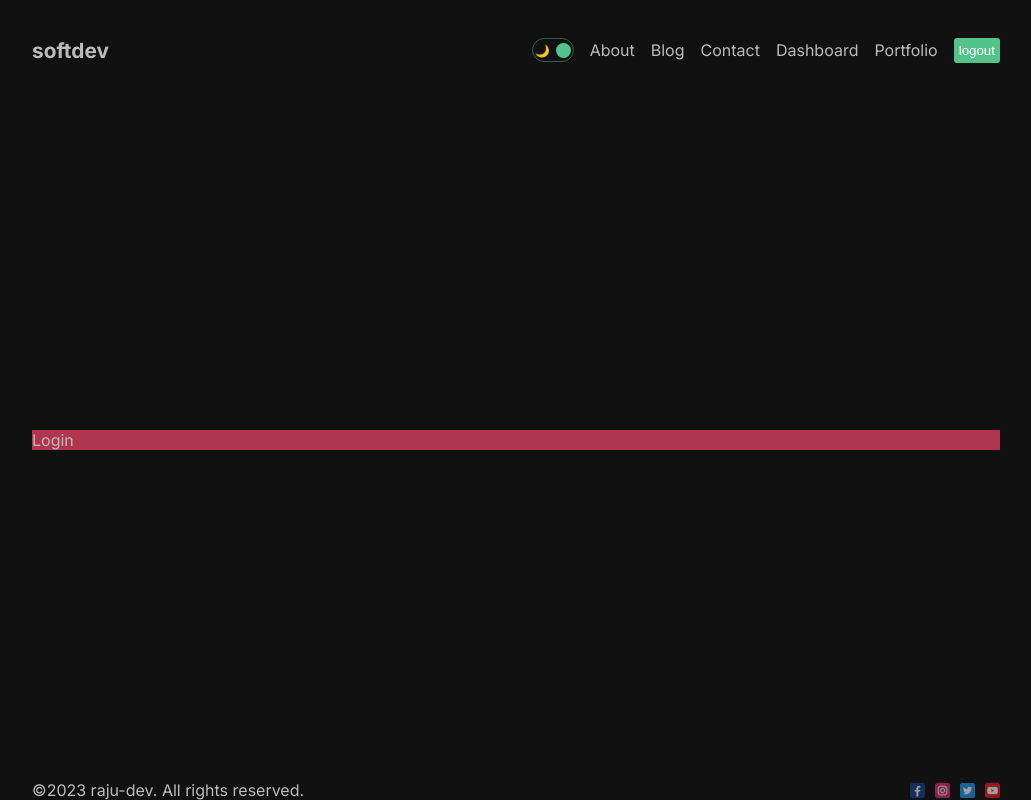
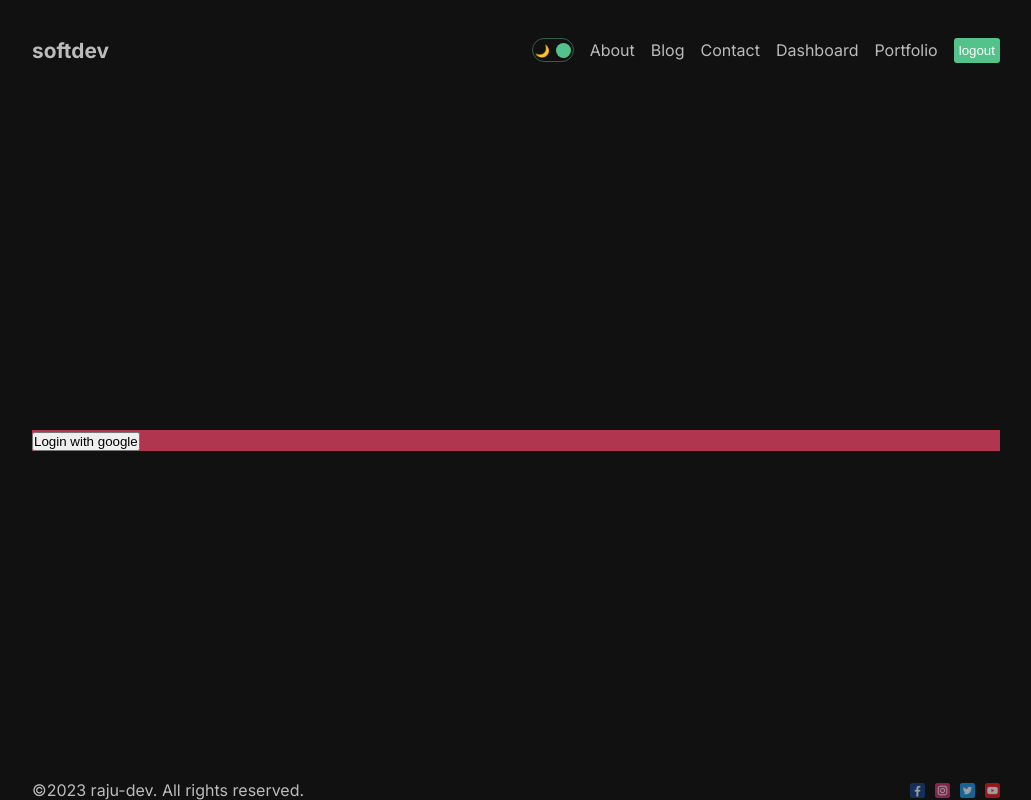
Before and after one commit to rajutamanglama63/next-13, a Next.js app: page /dashboard/login in a window 1280 px wide. Shown: the whole page, without its empty margins (124-1155 px from the left). Built offline with nearby package versions, Linux system fonts and the light colour scheme.

Commit message:
feat: google authentication added

```diff
--- a/src/app/blog/page.jsx
+++ b/src/app/blog/page.jsx
@@ -10,7 +10,7 @@
     });
 
     const data = res.json();
-    console.log("data: ", data);
+    // console.log("data: ", data);
 
     return data;
   } catch (error) {
--- a/src/app/dashboard/(auth)/login/page.jsx
+++ b/src/app/dashboard/(auth)/login/page.jsx
@@ -1,8 +1,15 @@
+"use client";
+
 import React from "react";
 import styles from "./page.module.css";
+import { signIn } from "next-auth/react";
 
 const Login = () => {
-  return <div className={styles.container}>Login</div>;
+  return (
+    <div className={styles.container}>
+      <button onClick={() => signIn("google")}>Login with google</button>
+    </div>
+  );
 };
 
 export default Login;
--- a/src/app/dashboard/page.jsx
+++ b/src/app/dashboard/page.jsx
@@ -1,11 +1,15 @@
 "use client";
 import React, { useEffect, useState } from "react";
 import styles from "./page.module.css";
+import { useSession } from "next-auth/react";
 
 const Dashboard = () => {
   const [data, setData] = useState([]);
   const [err, setErr] = useState(false);
   const [isLoading, setIsLoading] = useState(false);
+
+  const session = useSession();
+  console.log("session: ", session);
 
   useEffect(() => {
     const getData = async () => {
@@ -26,7 +30,7 @@
 
     getData();
   }, []);
-  console.log(data);
+
   return <div className={styles.container}>Dashboard</div>;
 };
 
--- a/src/app/layout.js
+++ b/src/app/layout.js
@@ -3,6 +3,7 @@
 import { Inter } from "next/font/google";
 import Footer from "@/components/footer/Footer";
 import { ThemeProvider } from "@/context/DarkModeToggle";
+import AuthProvider from "@/components/AuthProvider/AuthProvider";
 
 const inter = Inter({ subsets: ["latin"] });
 
@@ -16,11 +17,13 @@
     <html lang="en">
       <body className={inter.className}>
         <ThemeProvider>
-          <div className="container">
-            <Navbar />
-            {children}
-            <Footer />
-          </div>
+          <AuthProvider>
+            <div className="container">
+              <Navbar />
+              {children}
+              <Footer />
+            </div>
+          </AuthProvider>
         </ThemeProvider>
       </body>
     </html>
--- /dev/null
+++ b/src/components/AuthProvider/AuthProvider.js
@@ -0,0 +1,10 @@
+"use client";
+
+import { SessionProvider } from "next-auth/react";
+import React from "react";
+
+const AuthProvider = ({ children }) => {
+  return <SessionProvider>{children}</SessionProvider>;
+};
+
+export default AuthProvider;
```
Also changed, not shown: src/app/api/auth/[...nextauth]/route.js (added, +13 -0 lines).
